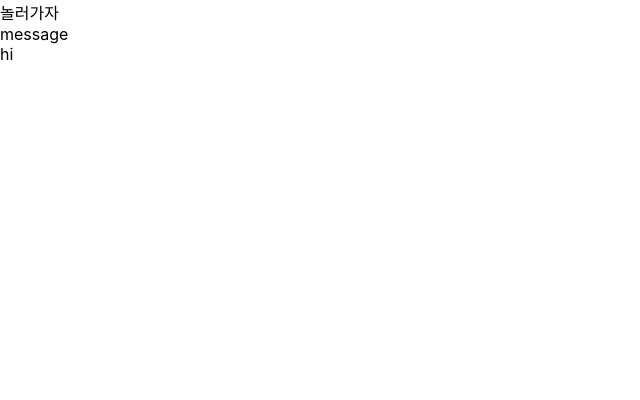
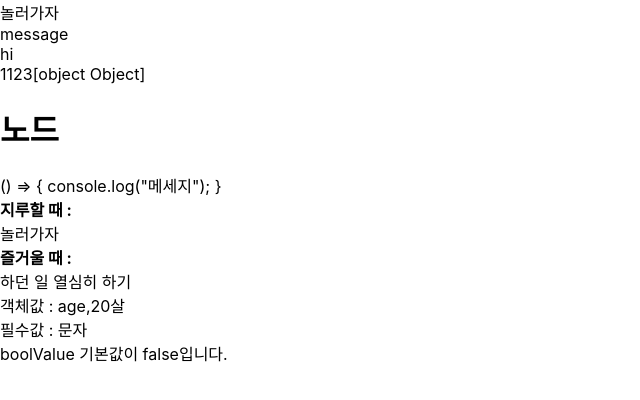
Before and after one commit to ldh3907/study-react-DoitReact, a React (Create React App) app: page / in a window 1280 px wide. Shown: the top 400 px of the page, without its empty margins (0-640 px from the left). Built offline with nearby package versions, Linux system fonts and the light colour scheme.

Commit message:
add : 03App, BooleanComponent, ChildComponent2, ChildProperty, DefaultPropsComponent update : PropsComponent, app, ChildComponent
프로퍼티 타입 지정 예제

```diff
--- /dev/null
+++ b/src/03/03App.jsx
@@ -0,0 +1,49 @@
+import BooleanComponent from "./BooleanComponent";
+import ChildComponent from "./ChildComponent";
+import ChildComponent2 from "./ChildComponent2";
+import ChildProperty from "./ChildProperty";
+import DefaultPropsComponent from "./DefaultPropsComponent";
+import MyComponent from "./MyComponent";
+import PropsComponent from "./PropsComponent";
+import TodaysPlan from "./TodaysPlan";
+
+const ThirdApp = () => {
+  const array = [1, 2, 3];
+  const obj = { name: "제목", age: 30 };
+  const node = <h1>노드</h1>;
+  const func = () => {
+    console.log("메세지");
+  };
+  return (
+    <div className="body">
+      <TodaysPlan />
+      <MyComponent name="message" />
+      <PropsComponent message="hi" />
+      <ChildComponent
+        boolValue={true}
+        numValue={1}
+        arrayValue={array}
+        objValue={obj}
+        nodeValue={node}
+        funcValue={func}
+      />
+      <div>
+        <b>지루할 때 : </b>
+        <BooleanComponent bored />
+      </div>
+      <div>
+        <b>즐거울 때 : </b>
+        <BooleanComponent />
+      </div>
+      <ChildComponent2 objValue={{ age: "20살" }} requiredStringValue="문자" />
+      <DefaultPropsComponent />
+      <ChildProperty>
+        <div>
+          <span>자식 노드</span>
+        </div>
+      </ChildProperty>
+    </div>
+  );
+};
+
+export default ThirdApp;
--- /dev/null
+++ b/src/03/BooleanComponent.jsx
@@ -0,0 +1,6 @@
+const BooleanComponent = ({ bored }) => {
+  const message = bored ? "놀러가자" : "하던 일 열심히 하기";
+  return <div>{message}</div>;
+};
+
+export default BooleanComponent;
--- a/src/03/ChildComponent.jsx
+++ b/src/03/ChildComponent.jsx
@@ -1,7 +1,33 @@
 import PropTypes from "prop-types";
 
-const ChildComponent = ({}) => {
-  return;
+const ChildComponent = ({
+  boolValue,
+  numValue,
+  arrayValue,
+  objValue,
+  nodeValue,
+  funcValue,
+}) => {
+  return (
+    <div>
+      <span>{boolValue}</span>
+      <span>{numValue}</span>
+      <span>{arrayValue}</span>
+      <span>{String(objValue)}</span>
+      <span>{nodeValue}</span>
+      <span>{String(funcValue)}</span>
+    </div>
+  );
 };
 
+// ChildComponent.PropTypes = {
+//   boolValue: PropTypes.bool,
+//   numValue: PropTypes.number,
+//   arrayValue: PropTypes.arrayOf(PropTypes.number),
+//   objValue: PropTypes.object,
+//   nodeValue: PropTypes.node,
+//   funcValue: PropTypes.func,
+// };
+// 오류 추후 수정
+
 export default ChildComponent;
--- /dev/null
+++ b/src/03/ChildComponent2.jsx
@@ -0,0 +1,22 @@
+import { object } from "prop-types";
+import PropTypes from "prop-types";
+
+const ChildComponent2 = ({ objValue, requiredStringValue }) => {
+  return (
+    <div>
+      <div>객체값 : {String(Object.entries(objValue))}</div>
+      <div>필수값 : {requiredStringValue}</div>
+    </div>
+  );
+};
+
+// ChildComponent2.PropTypes = {
+//   objValue: PropTypes.shape({
+//     name: PropTypes.string,
+//     age: PropTypes.number,
+//   }),
+//   requiredStringValue: PropTypes.string.isRequired,
+// };
+//오류 추후 수정
+
+export default ChildComponent2;
--- /dev/null
+++ b/src/03/ChildProperty.jsx
@@ -0,0 +1,9 @@
+const ChildProperty = ({ childern }) => {
+  return <div>{childern}</div>;
+};
+
+// ChildProperty.propTypes = {
+//   childern: propTypes.node,
+// };
+
+export default ChildProperty;
--- /dev/null
+++ b/src/03/DefaultPropsComponent.jsx
@@ -0,0 +1,27 @@
+const DefaultPropsComponent = ({ boolValue, boolValueWithoutDefault }) => {
+  let message1 = "";
+  if (boolValue === false) {
+    message1 = "boolValue 기본값이 false입니다.";
+  }
+  let message2 = "";
+  if (boolValueWithoutDefault === false) {
+    message2 = "boolValueWithoutDefault 기본값이 true입니다.";
+  }
+  return (
+    <div>
+      {message1}
+      {message2}
+    </div>
+  );
+};
+
+// DefaultPropsComponent.PropTypes = {
+//   boolValue: PropTypes.bool,
+//   boolValueWithoutDefault: PropTypes.bool,
+// };
+
+DefaultPropsComponent.defaultProps = {
+  boolValue: false,
+};
+
+export default DefaultPropsComponent;
--- a/src/03/PropsComponent.jsx
+++ b/src/03/PropsComponent.jsx
@@ -4,8 +4,9 @@ const PropsComponent = ({ message }) => {
   return <div>{message}</div>;
 };
 
-PropsComponent.prototype = {
-  message: PropTypes.string,
-};
+// PropsComponent.PropTypes = {
+//   message: PropTypes.string,
+// };
+//오류 추후수정
 
 export default PropsComponent;
--- a/src/App.js
+++ b/src/App.js
@@ -1,16 +1,8 @@
-import MyComponent from "./03/MyComponent";
-import PropsComponent from "./03/PropsComponent";
-import TodaysPlan from "./03/TodaysPlan";
+import ThirdApp from "./03/03App";
 import "./App.css";
 
 const App = () => {
-  return (
-    <div className="body">
-      <TodaysPlan />
-      <MyComponent name="message" />
-      <PropsComponent message="hi" />
-    </div>
-  );
+  return <ThirdApp />;
 };
 
 export default App;
```
